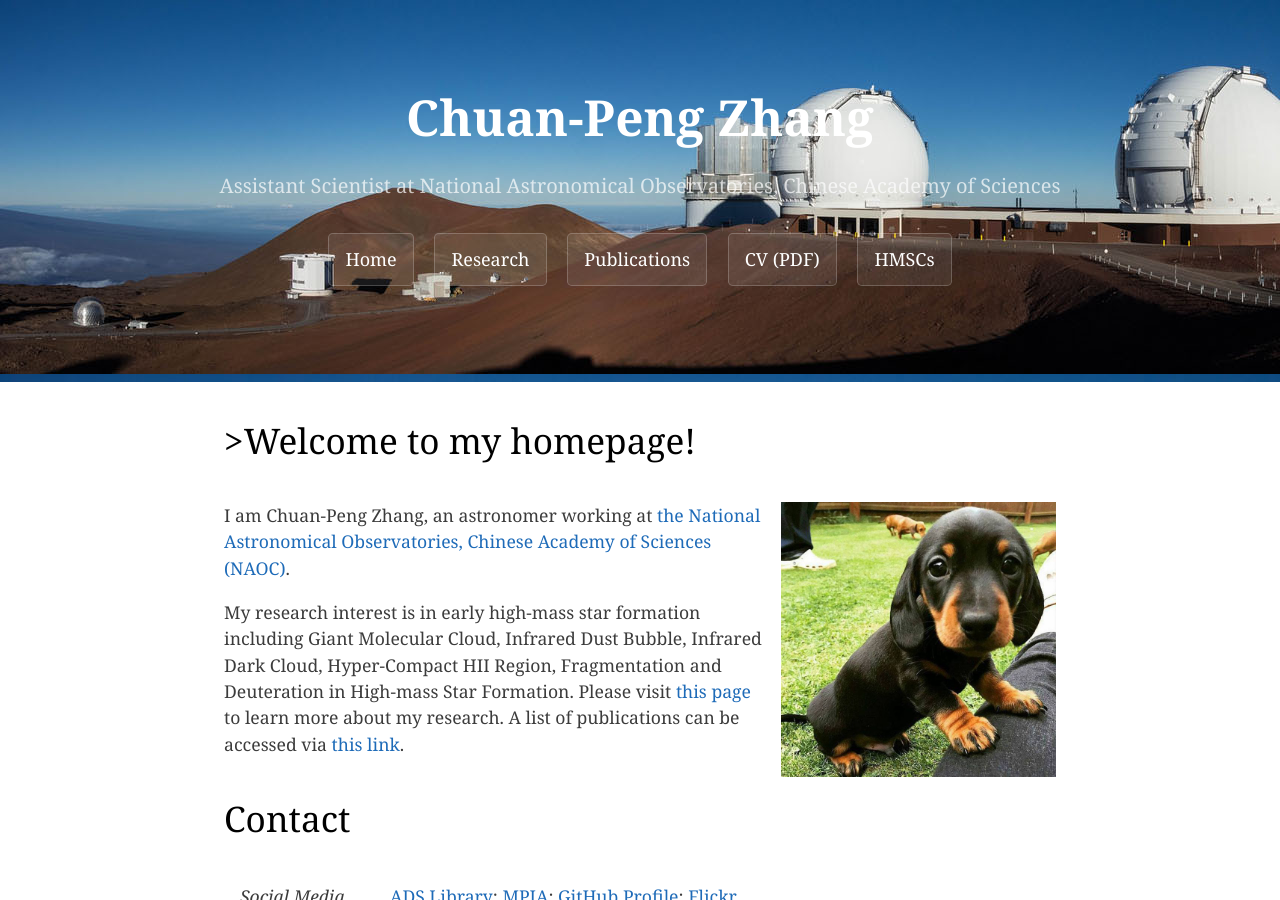
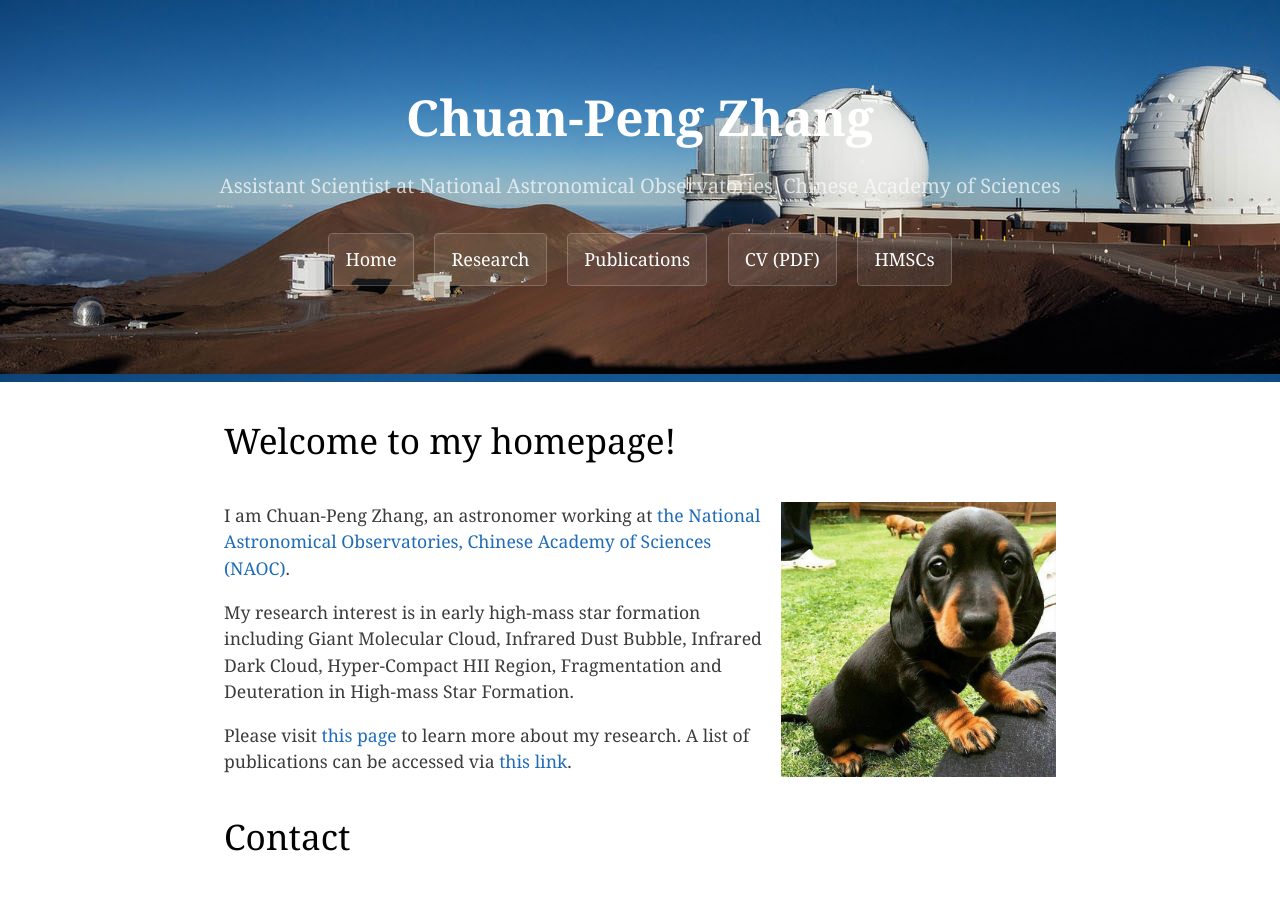
Before and after one commit to zcp521/zcp521.github.io, a Jekyll site: the page built from index.html, in a window 1280 px wide and 900 px high. Built offline with Jekyll 4.4.1, drawn with Linux system fonts in a browser that asks for light colours; the list of posts is cut into pages by our own code.

Commit message:
Update index.html

```diff
--- a/index.html
+++ b/index.html
@@ -4,7 +4,7 @@ title: "Chuan-Peng Zhang"
 tagline: "Assistant Scientist at National Astronomical Observatories, Chinese Academy of Sciences"
 ---
 
-<p style="color: black; font-size: 200%; text-align: left;">>Welcome to my homepage!</p>
+<p style="color: black; font-size: 200%; text-align: left;">Welcome to my homepage!</p>
 
 <p ><img src="{{ site.baseurl }}/img/zhang_2017.jpg" alt="Smiley face"
 		style="float:right" width="33%">
@@ -19,7 +19,10 @@ tagline: "Assistant Scientist at National Astronomical Observatories, Chinese Ac
 
 		My research interest is in early high-mass star formation including Giant Molecular Cloud,
 		Infrared Dust Bubble, Infrared Dark Cloud, Hyper-Compact HII Region, Fragmentation and
-		Deuteration in High-mass Star Formation. Please visit
+		Deuteration in High-mass Star Formation.
+	</p>
+
+		Please visit
 		<a href="{{ site.baseurl }}/research.html">this page</a>
 		to learn more about my research. A list of publications
 		can be accessed via <a href="{{ site.baseurl }}/pub.html">
```
